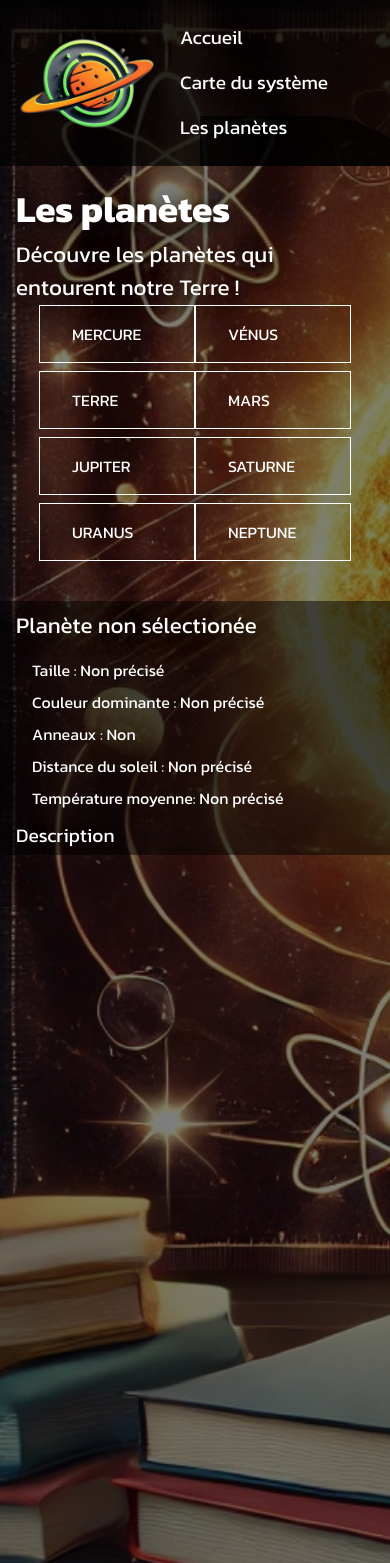
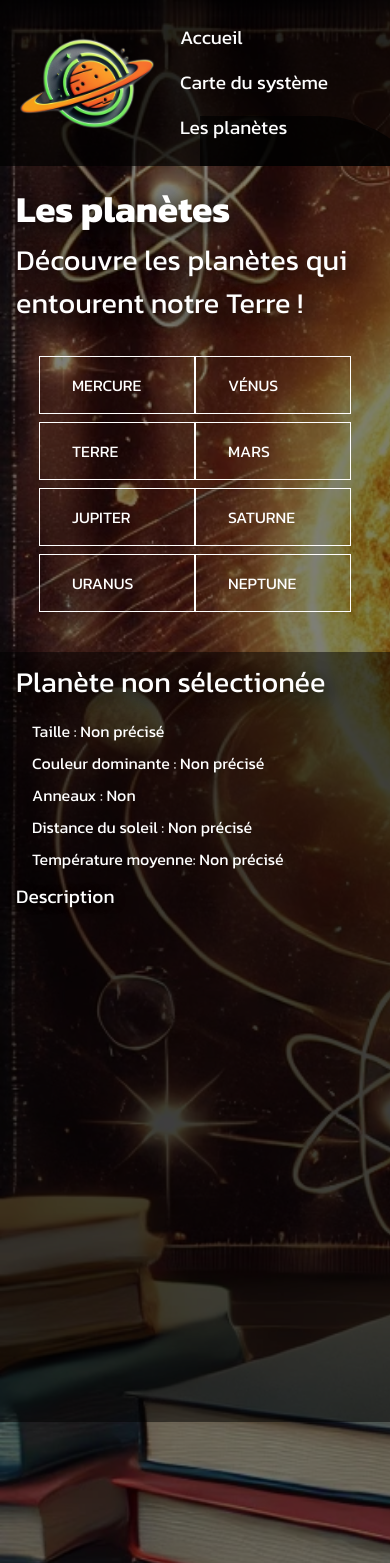
Before and after one commit to patleserdev/ThreePlanets-2, a Next.js app: page /planets in a window 390 px wide. Shown: the top 1563 px of the page. Built offline with nearby package versions, Linux system fonts and the light colour scheme.

Commit message:
responsivize

```diff
--- a/styles/planets.module.css
+++ b/styles/planets.module.css
@@ -206,7 +206,7 @@ list-style-type: none;
   .overlay
   {
     width: 100%;
-     height: 200vh;
+    height: 200vh;
     background-color: rgb(0, 0, 0,0.5);
   }
 
@@ -220,7 +220,7 @@ list-style-type: none;
   .content h2 {
     padding-left:1rem;
     color: #fff;
-    font-size: 140%;
+    font-size: 180%;
     padding-right: 1rem;
   }
 
@@ -258,7 +258,7 @@ list-style-type: none;
 
   color: white;
   padding-top: 0.5rem;
-  padding-left:5rem;
+  padding-left:1rem;
   color: white;
   display: flex;
   flex-direction: row;
@@ -299,7 +299,7 @@ list-style-type: none;
   width: 100%;
   display: flex;
   flex-direction: row;
-
+padding-top: 2rem;
   }
 
   .planetList > ul
@@ -343,6 +343,7 @@ list-style-type: none;
     flex-direction: column;
     align-items: flex-start;
     justify-content: space-between;
+    padding-top: 1;
   }
 
   .displayPlanet h2,.displayPlanet ul,.displayPlanet ul li,.displayPlanet p
@@ -356,8 +357,10 @@ list-style-type: none;
 
   .displayPlanetContent3D
   {
+    padding-top: 2rem;
+
     overflow: hidden;
-    height: 100%;
+    height: 60vh;
     width: 100%;
     border-radius: 0;
   }
```
